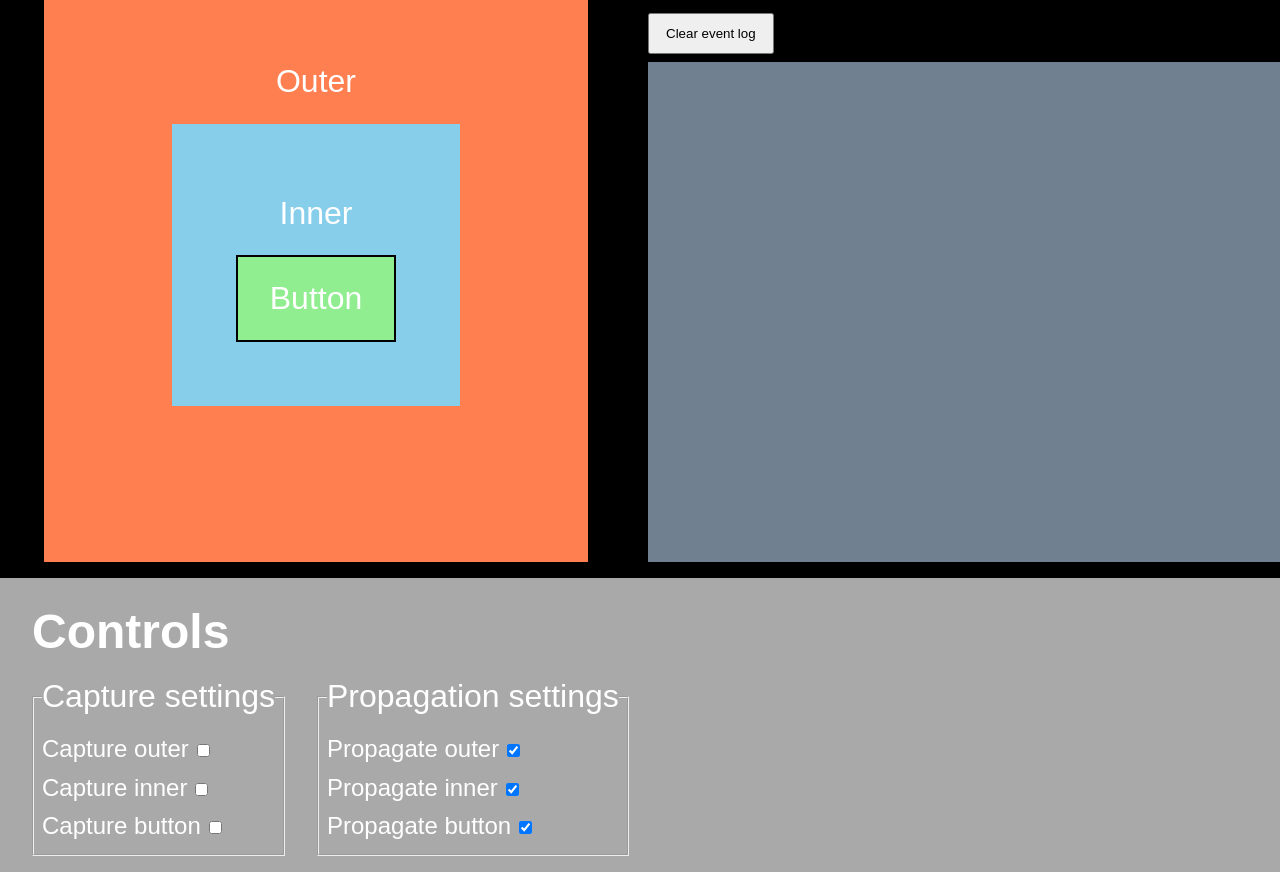
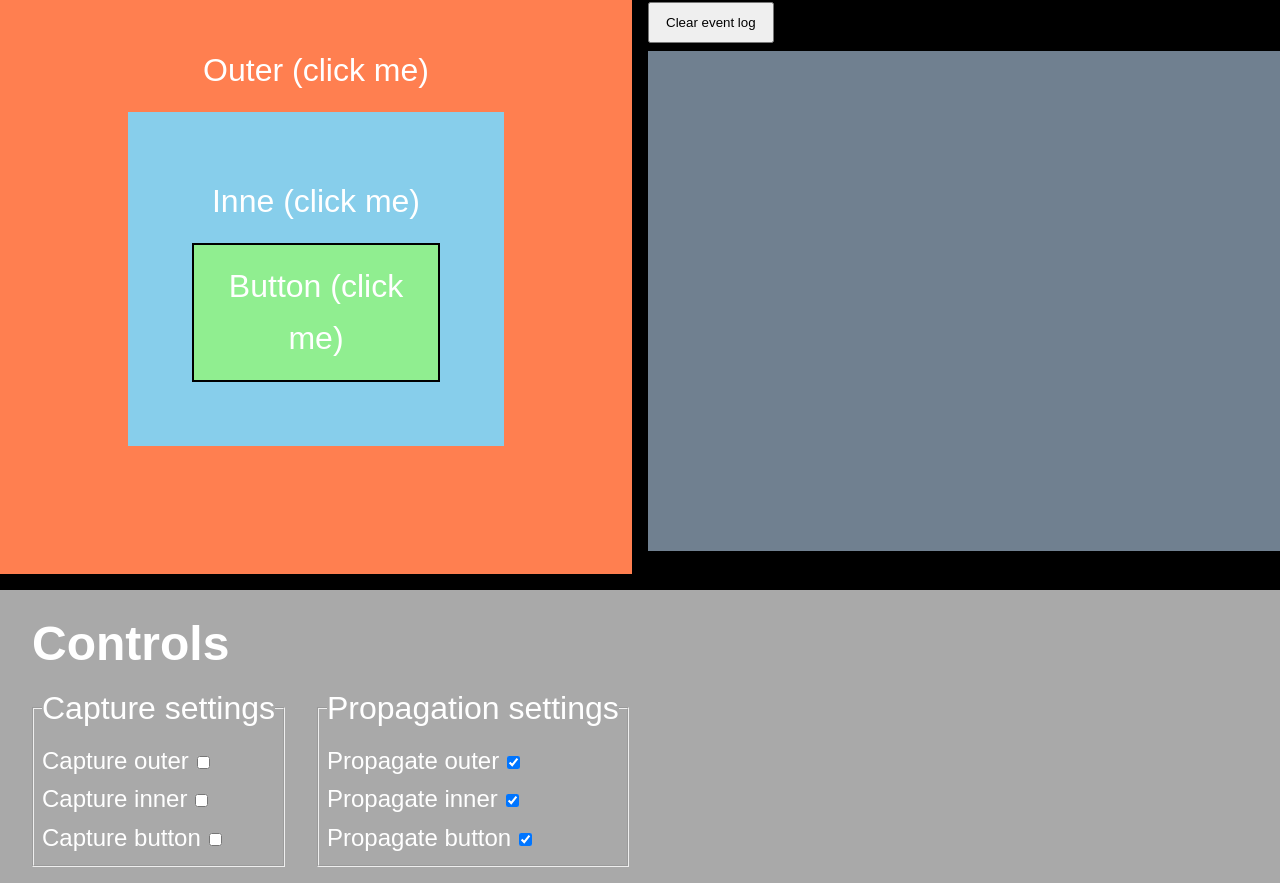
Before and after one commit to devkevbot/demos, a website: page www/event-visualizer/index.html in a window 1280 px wide. Drawn offline with Linux system fonts and the light colour scheme.

Commit message:
Make event visualizer click action obvious

```diff
--- a/www/event-visualizer/index.html
+++ b/www/event-visualizer/index.html
@@ -10,10 +10,10 @@
   <body>
     <div id="root">
       <div id="outer">
-        <span>Outer</span>
+        <span>Outer (click me)</span>
         <div id="inner">
-          <span>Inner</span>
-          <button id="button">Button</button>
+          <span>Inne (click me)</span>
+          <button id="button">Button (click me)</button>
         </div>
       </div>
       <div id="controlPanel">
@@ -52,7 +52,7 @@
         </div>
       </div>
       <div id="eventLog">
-        <h2>Event Log</h2>
+        <h2>Click Event Log</h2>
         <button id="clearEventLog" type="button">Clear event log</button>
         <ol id="logItems"></ol>
       </div>
```
